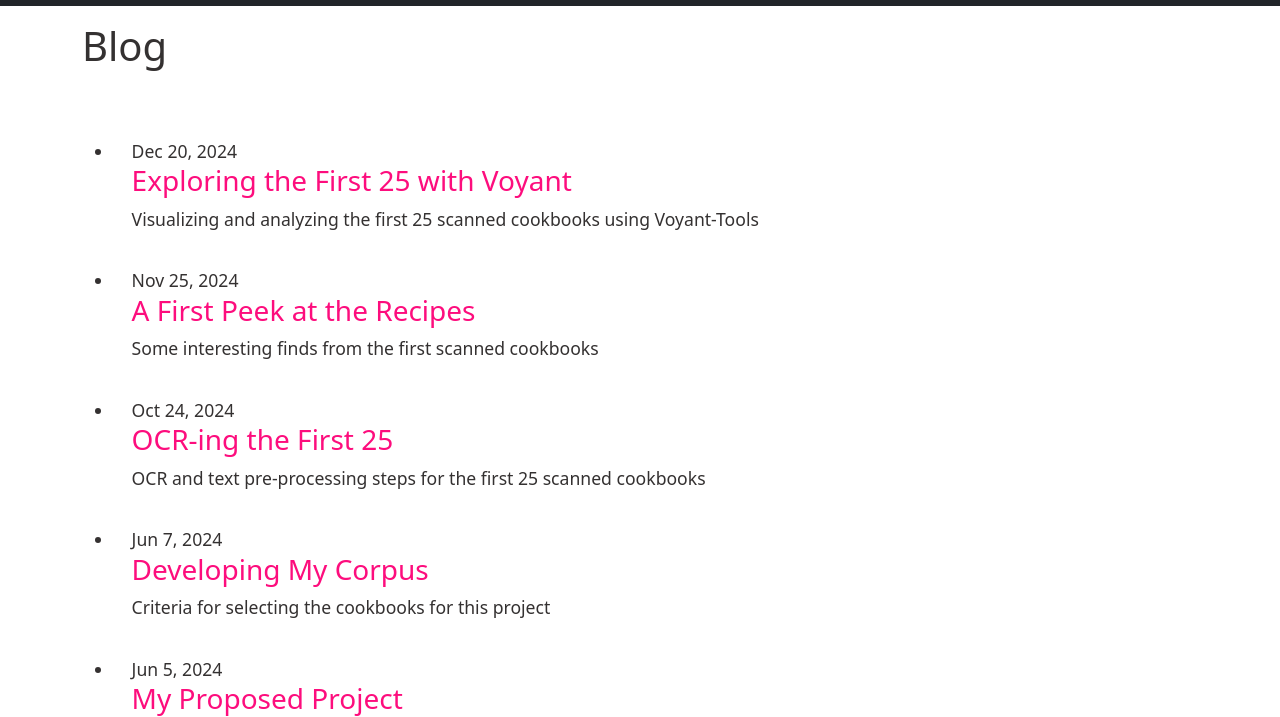
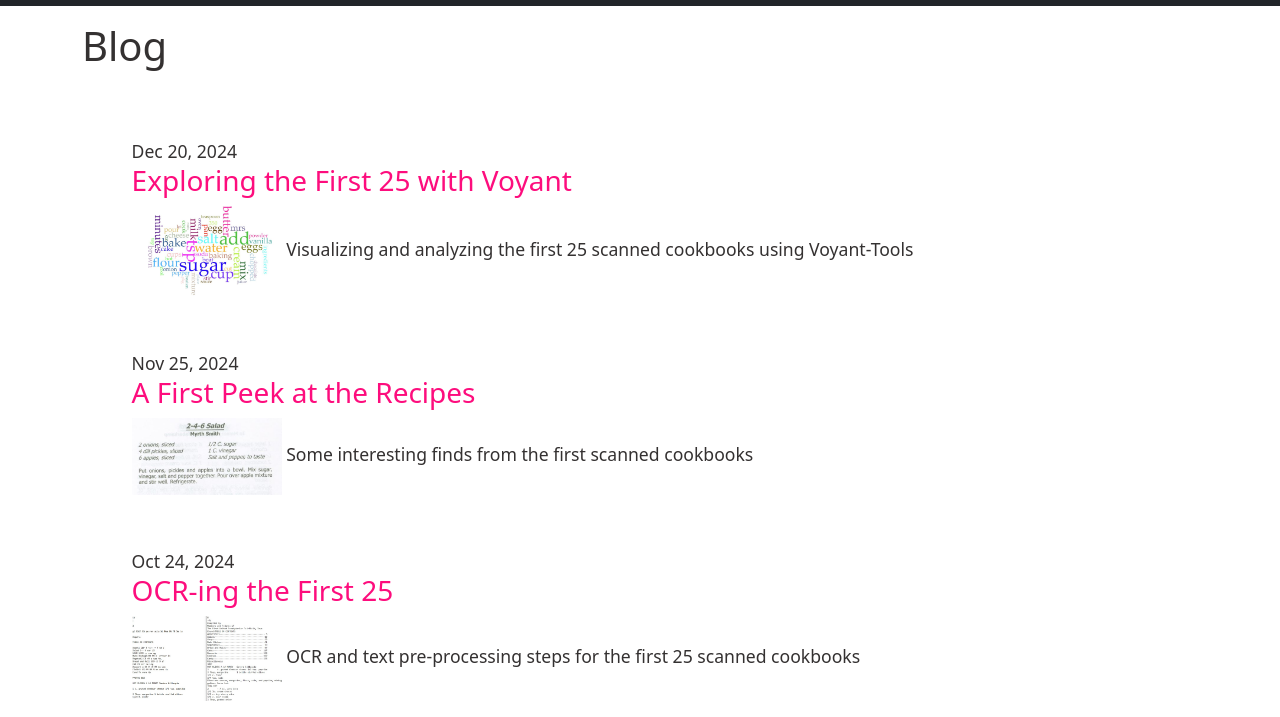
Before and after one commit to emanderson811/computers-reading-cookbooks, a Jekyll site: the page built from pages/blog.md, in a window 1280 px wide. Shown: the part 162-879 px from the top of the page. Built offline with Jekyll 4.4.1, drawn with Linux system fonts in a browser that asks for light colours; grey boxes are pictures that could not be loaded.

Commit message:
fix featured blog image and blog reel

```diff
--- a/_includes/card.html
+++ b/_includes/card.html
@@ -17,7 +17,7 @@
 {%- endcomment -%}
 <a href="{{ include.url | relative_url }}" class="text-decoration-none text-reset">
     <div class="card mb-3{% if include.width %} feature-w-{{ include.width }}{% endif %}{% if include.centered %} mx-auto{% endif %}">
-        {% if include.img %}<img class="card-img-top" src="{{ '/images/' | append: include.img | relative_url }}" alt="{{ include.alt | default: 'Card image' }}">{% endif %}
+        {% if include.img %}<img class="card-img-top" src="{{ '/assets/' | append: include.img | relative_url }}" alt="{{ include.alt | default: 'Card image' }}">{% endif %}
         {% if include.header %}<div class="h4 card-header">{{ include.header }}</div>{% endif %}
         <div class="card-body">
             {% if include.title %}<h5 class="card-title">{{ include.title }}</h5>{% endif %}
--- a/_sass/_custom.scss
+++ b/_sass/_custom.scss
@@ -31,3 +31,29 @@
     font-style: normal;
     font-size: 1rem !important;
 }
+
+/* Ensure the post list is a flex container */
+.post-list {
+    display: flex;
+    flex-direction: column;
+    gap: 1em; /* Add space between items */
+  }
+
+  /* Style each post item */
+  .post-item {
+    display: flex;
+    flex-direction: row;
+    align-items: flex-start;
+    gap: 1em; /* Add space between image and content */
+  }
+
+  /* Style the post content */
+  .post-content {
+    flex: 1;
+  }
+
+  /* Style the blog roll image */
+  .blog-roll-image {
+    max-width: 150px; /* Adjust the size as needed */
+    height: auto;
+  }
--- a/pages/blog.md
+++ b/pages/blog.md
@@ -18,16 +18,21 @@ nav_order: 1
     <ul class="post-list">
       {%- assign date_format = site.minima.date_format | default: "%b %-d, %Y" -%}
       {%- for post in posts -%}
-      <li style="padding: 1em">
-        <span class="post-meta">{{ post.date | date: date_format }}</span>
-        <h3>
-          <a class="post-link" href="{{ post.url | relative_url }}">
-            {{ post.title | escape }}
-          </a>
-        </h3>
-        {%- if site.show_excerpts -%}
-          {{ post.excerpt }}
-        {%- endif -%}
+      <li class="post-item" style="padding: 1em">
+        <div class="post-content">
+          <span class="post-meta">{{ post.date | date: date_format }}</span>
+          <h3>
+            <a class="post-link" href="{{ post.url | relative_url }}">
+              {{ post.title | escape }}
+            </a>
+          </h3>
+          {% if post.image %}
+          <img src="{{ '/assets/' | append: post.image | relative_url }}" class="blog-roll-image">
+          {% endif %}
+          {%- if site.show_excerpts -%}
+            {{ post.excerpt }}
+          {%- endif -%}
+        </div>
       </li>
       {%- endfor -%}
     </ul>
```
Also changed, not shown: index.md (+4 -2 lines).
